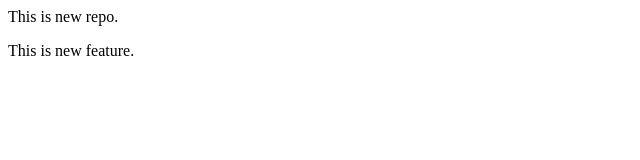
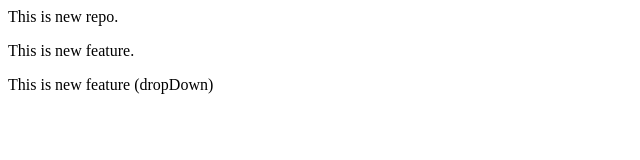
Before and after one commit to JigyansaJena/LocalRepo, a plain HTML site: page index.html in a window 1280 px wide. Shown: the whole page, without its empty margins (0-640 px from the left). Drawn offline with Linux system fonts and the light colour scheme.

```diff
--- a/index.html
+++ b/index.html
@@ -1,2 +1,3 @@
 <p>This is new repo.</p>
 <p>This is new feature.</p>
+<p>This is new feature (dropDown)</p>
```
